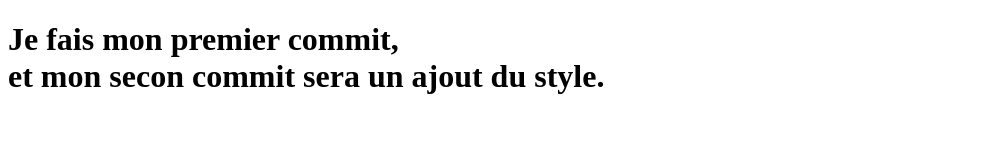
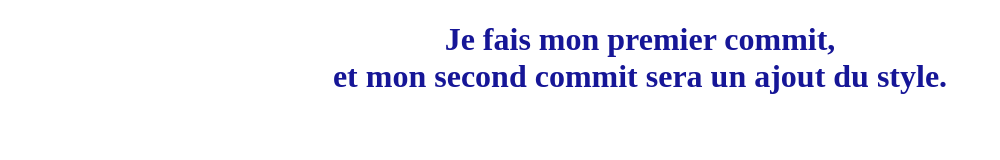
Before and after one commit to Jonathandoutoume/TP_pratique, a plain HTML site: page index.html in a window 1280 px wide. Shown: the whole page, without its empty margins (0-1000 px from the left). Drawn offline with Linux system fonts and the light colour scheme.

Commit message:
modification du style

```diff
--- a/index.html
+++ b/index.html
@@ -3,9 +3,10 @@
 <head>
     <meta charset="UTF-8">
     <meta name="viewport" content="width=device-width, initial-scale=1.0">
+    <link rel="stylesheet" href="style.css">
     <title>Tp_pratique</title>
 </head>
 <body>
-    <h1>Je fais mon premier commit, <br>et mon secon commit sera un ajout du style.</h1>
+    <h1 class="h1">Je fais mon premier commit, <br>et mon second commit sera un ajout du style.</h1>
 </body>
 </html>
--- a/style.css
+++ b/style.css
@@ -0,0 +1,4 @@
+.h1{
+    text-align: center;
+    color: rgb(22, 22, 151);
+}
```
